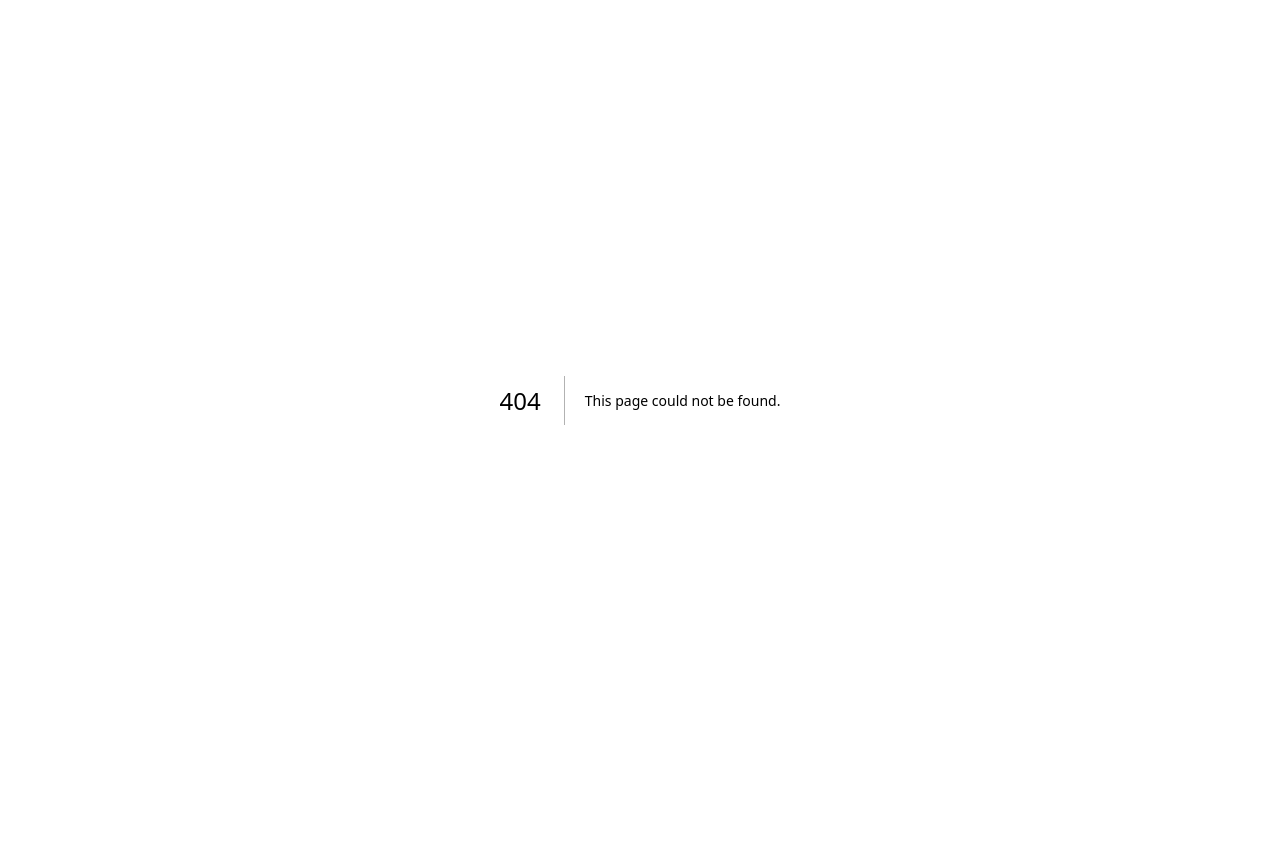
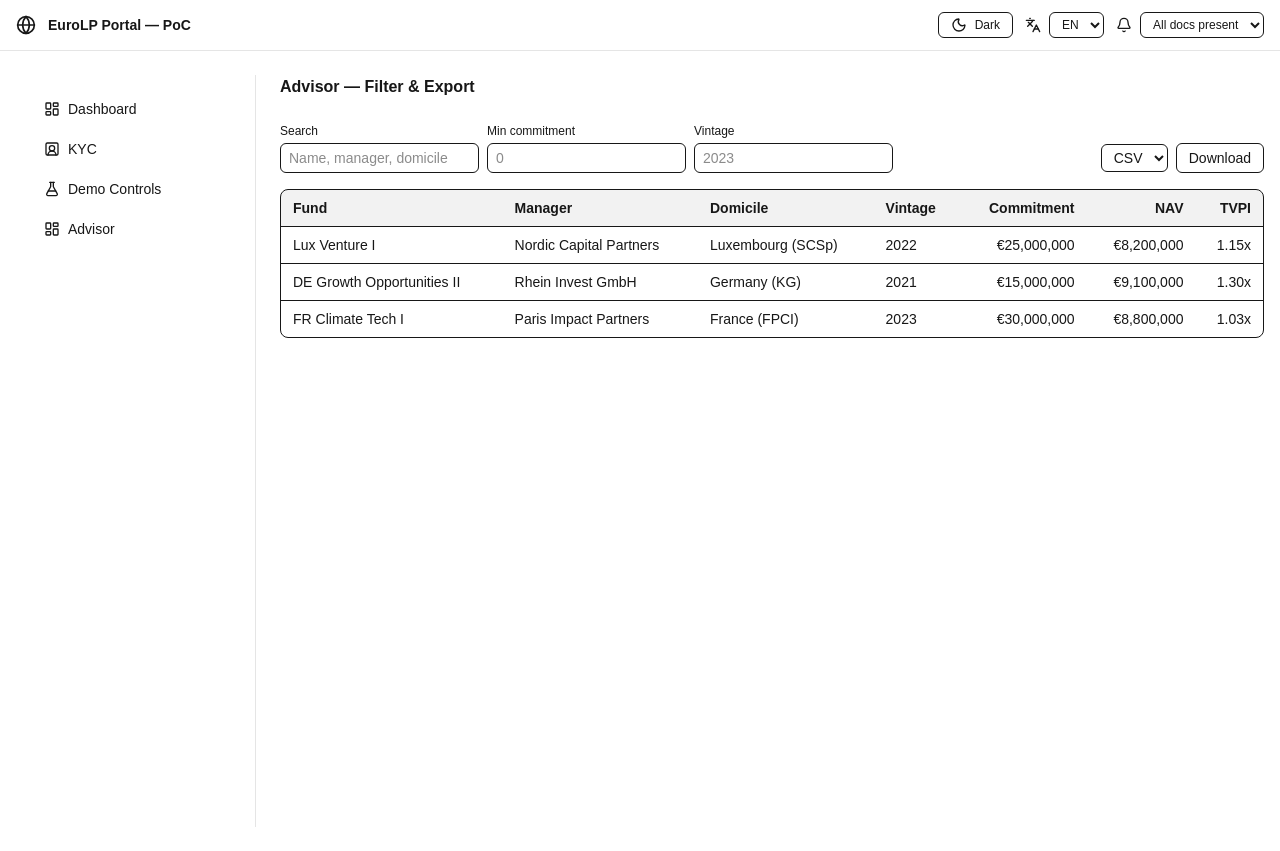
Before and after one commit to agentilt/EU-LP-PORTAL-POC, a Next.js app: page /advisor in a window 1280 px wide. Before the commit this address had no page. Before the commit the page ends 800 px from the top, so only its background shows below. Built offline with nearby package versions, Linux system fonts and the light colour scheme; no server answers.

Commit message:
Added advisor functionality - allows for search and downloading of investments

```diff
--- /dev/null
+++ b/src/app/advisor/page.tsx
@@ -0,0 +1,26 @@
+import Topbar from "@/components/Topbar";
+import Sidebar from "@/components/Sidebar";
+import AdvisorFunds from "@/components/AdvisorFunds";
+import type { Fund } from "@/lib/types";
+import { absoluteUrl } from "@/lib/server";
+
+async function getFunds(): Promise<Fund[]> {
+  const res = await fetch(await absoluteUrl("/api/funds"), { cache: "no-store" });
+  return res.json();
+}
+
+export default async function AdvisorPage() {
+  const funds = await getFunds();
+  return (
+    <div className="min-h-screen">
+      <Topbar />
+      <div className="mx-auto max-w-7xl grid grid-cols-1 md:grid-cols-[240px_1fr] gap-6 px-4 py-6">
+        <Sidebar />
+        <main className="space-y-6">
+          <h1 className="text-base font-semibold">Advisor — Filter & Export</h1>
+          <AdvisorFunds initialFunds={funds} />
+        </main>
+      </div>
+    </div>
+  );
+}
--- /dev/null
+++ b/src/app/api/exports/funds/route.ts
@@ -0,0 +1,69 @@
+import { NextResponse } from "next/server";
+import type { Fund } from "@/lib/types";
+import { PDFDocument, StandardFonts } from "pdf-lib";
+
+type ExportBody = { format: "csv" | "pdf"; funds: Fund[] };
+
+function toCsv(funds: Fund[]): string {
+  const header = ["Fund","Manager","Domicile","Vintage","Commitment","NAV","TVPI"];
+  const rows = funds.map((f) => [
+    f.name,
+    f.manager,
+    f.domicile,
+    String(f.vintage),
+    String(f.commitment),
+    String(f.nav),
+    String(f.tvpi)
+  ]);
+  return [header, ...rows].map((r) => r.map((v) => `"${String(v).replaceAll('"','""')}"`).join(",")).join("\n");
+}
+
+async function toPdf(funds: Fund[]): Promise<Uint8Array> {
+  const pdfDoc = await PDFDocument.create();
+  const page = pdfDoc.addPage([595.28, 841.89]); // A4 portrait
+  const font = await pdfDoc.embedFont(StandardFonts.Helvetica);
+  const fontBold = await pdfDoc.embedFont(StandardFonts.HelveticaBold);
+
+  let x = 40; let y = 800; const leading = 16;
+  page.drawText("Funds Export", { x, y, size: 14, font: fontBold });
+  y -= 24;
+
+  const headers = ["Fund","Manager","Domicile","Vintage","Commitment","NAV","TVPI"];
+  page.drawText(headers.join("  |  "), { x, y, size: 10, font: fontBold });
+  y -= 14;
+
+  for (const f of funds) {
+    const line = [f.name, f.manager, f.domicile, String(f.vintage), String(f.commitment), String(f.nav), String(f.tvpi.toFixed(2))].join("  |  ");
+    if (y < 60) { y = 800; pdfDoc.addPage([595.28, 841.89]); }
+    page.drawText(line, { x, y, size: 10, font });
+    y -= leading;
+  }
+
+  return await pdfDoc.save();
+}
+
+export async function POST(req: Request) {
+  const body = (await req.json().catch(() => null)) as ExportBody | null;
+  if (!body || !body.format || !Array.isArray(body.funds)) {
+    return NextResponse.json({ message: "Invalid body" }, { status: 400 });
+  }
+  const { format, funds } = body;
+
+  if (format === "csv") {
+    const csv = toCsv(funds);
+    return new NextResponse(csv, {
+      headers: {
+        "Content-Type": "text/csv; charset=utf-8",
+        "Content-Disposition": "attachment; filename=funds.csv",
+      },
+    });
+  }
+
+  const pdfBytes = await toPdf(funds);
+  return new NextResponse(Buffer.from(pdfBytes), {
+    headers: {
+      "Content-Type": "application/pdf",
+      "Content-Disposition": "attachment; filename=funds.pdf",
+    },
+  });
+}
--- /dev/null
+++ b/src/components/AdvisorFunds.tsx
@@ -0,0 +1,96 @@
+"use client";
+import { useMemo, useState } from "react";
+import type { Fund } from "@/lib/types";
+import { formatCurrency } from "@/lib/format";
+
+type Props = { initialFunds: Fund[] };
+
+export default function AdvisorFunds({ initialFunds }: Props) {
+  const [query, setQuery] = useState("");
+  const [minCommit, setMinCommit] = useState<string>("");
+  const [vintage, setVintage] = useState<string>("");
+  const [format, setFormat] = useState<"csv" | "pdf">("csv");
+
+  const filtered = useMemo(() => {
+    const q = query.toLowerCase();
+    const mc = Number(minCommit || 0);
+    const v = Number(vintage || 0);
+    return initialFunds.filter((f) => {
+      if (q && !(f.name.toLowerCase().includes(q) || f.manager.toLowerCase().includes(q) || f.domicile.toLowerCase().includes(q))) return false;
+      if (mc && f.commitment < mc) return false;
+      if (v && f.vintage !== v) return false;
+      return true;
+    });
+  }, [initialFunds, query, minCommit, vintage]);
+
+  const onDownload = async () => {
+    const res = await fetch("/api/exports/funds", {
+      method: "POST",
+      headers: { "Content-Type": "application/json" },
+      body: JSON.stringify({ format, funds: filtered }),
+    });
+    if (!res.ok) return;
+    const blob = await res.blob();
+    const url = URL.createObjectURL(blob);
+    const a = document.createElement("a");
+    a.href = url;
+    a.download = format === "csv" ? "funds.csv" : "funds.pdf";
+    a.click();
+    URL.revokeObjectURL(url);
+  };
+
+  return (
+    <div className="space-y-4">
+      <div className="flex flex-wrap gap-2 items-end">
+        <div className="flex flex-col">
+          <label className="text-xs mb-1">Search</label>
+          <input className="rounded-md border px-2 py-1 text-sm" placeholder="Name, manager, domicile" value={query} onChange={(e) => setQuery(e.target.value)} />
+        </div>
+        <div className="flex flex-col">
+          <label className="text-xs mb-1">Min commitment</label>
+          <input className="rounded-md border px-2 py-1 text-sm" placeholder="0" value={minCommit} onChange={(e) => setMinCommit(e.target.value)} />
+        </div>
+        <div className="flex flex-col">
+          <label className="text-xs mb-1">Vintage</label>
+          <input className="rounded-md border px-2 py-1 text-sm" placeholder="2023" value={vintage} onChange={(e) => setVintage(e.target.value)} />
+        </div>
+        <div className="flex items-center gap-2 ml-auto">
+          <select className="rounded-md border bg-transparent px-2 py-1 text-sm" value={format} onChange={(e) => setFormat(e.target.value as "csv" | "pdf")}>
+            <option value="csv">CSV</option>
+            <option value="pdf">PDF</option>
+          </select>
+          <button className="rounded-md border px-3 py-1 text-sm hover:bg-black/5 dark:hover:bg-white/10" onClick={onDownload}>Download</button>
+        </div>
+      </div>
+
+      <div className="rounded-lg border overflow-hidden">
+        <table className="w-full text-sm">
+          <thead className="bg-black/5 dark:bg-white/10 text-left">
+            <tr>
+              <th className="px-3 py-2">Fund</th>
+              <th className="px-3 py-2">Manager</th>
+              <th className="px-3 py-2">Domicile</th>
+              <th className="px-3 py-2">Vintage</th>
+              <th className="px-3 py-2 text-right">Commitment</th>
+              <th className="px-3 py-2 text-right">NAV</th>
+              <th className="px-3 py-2 text-right">TVPI</th>
+            </tr>
+          </thead>
+          <tbody>
+            {filtered.map((f) => (
+              <tr key={f.id} className="border-t">
+                <td className="px-3 py-2">{f.name}</td>
+                <td className="px-3 py-2">{f.manager}</td>
+                <td className="px-3 py-2">{f.domicile}</td>
+                <td className="px-3 py-2">{f.vintage}</td>
+                <td className="px-3 py-2 text-right">{formatCurrency(f.commitment)}</td>
+                <td className="px-3 py-2 text-right">{formatCurrency(f.nav)}</td>
+                <td className="px-3 py-2 text-right">{f.tvpi.toFixed(2)}x</td>
+              </tr>
+            ))}
+          </tbody>
+        </table>
+      </div>
+    </div>
+  );
+}
--- a/src/components/Sidebar.tsx
+++ b/src/components/Sidebar.tsx
@@ -14,6 +14,9 @@ export default function Sidebar() {
         <Link className="group flex items-center gap-2 rounded-md px-3 py-2 text-sm hover:bg-black/5 dark:hover:bg-white/10" href="/demo">
           <FlaskConical className="size-4" /> Demo Controls
         </Link>
+        <Link className="group flex items-center gap-2 rounded-md px-3 py-2 text-sm hover:bg-black/5 dark:hover:bg.white/10" href="/advisor">
+          <LayoutDashboard className="size-4" /> Advisor
+        </Link>
       </nav>
     </aside>
   );
```
